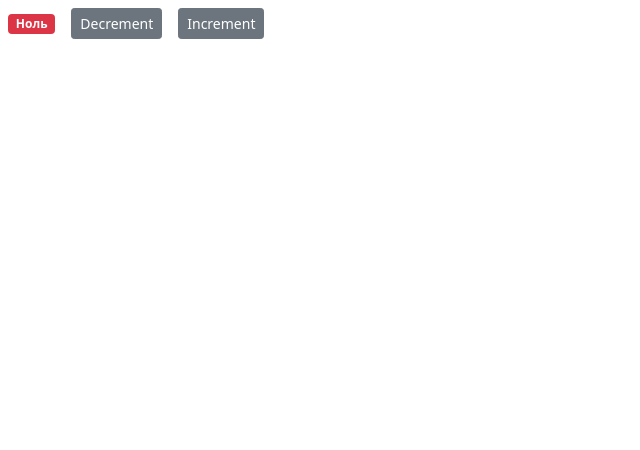
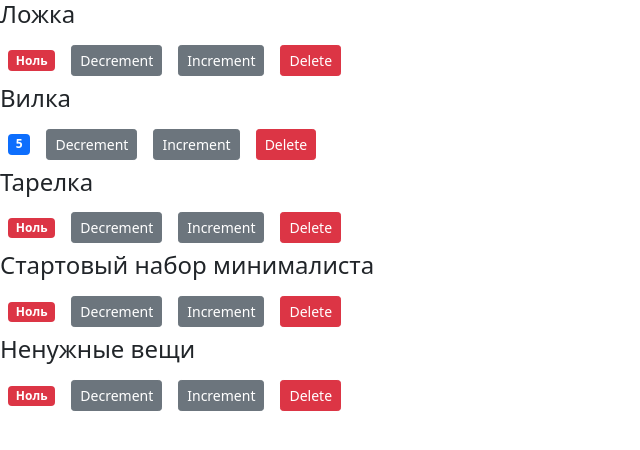
Before and after one commit to bublick/counter, a React (Create React App) app: page / in a window 1280 px wide. Shown: the top 450 px of the page, without its empty margins (0-640 px from the left). Built offline with nearby package versions, Linux system fonts and the light colour scheme.

Commit message:
Added counters entity and delete button

```diff
--- a/src/Component/counter.jsx
+++ b/src/Component/counter.jsx
@@ -1,24 +1,24 @@
 import React, { useState } from "react";
 
-const Counter = () => {
-  const [count, setCount] = useState(0);
+const Counter = (props) => {
+  const [value, setValue] = useState(props.value);
 
-  const formCount = () => {
-    return count === 0 ? "Ноль" : count;
+  const formValue = () => {
+    return value === 0 ? "Ноль" : value;
   };
 
-  const tags = ["tag1", "tag2", "tag3"];
   let classes = "badge m-2 bg-";
-  classes += count === 0 ? "danger" : "primary";
+  classes += value === 0 ? "danger" : "primary";
   const handleIncrement = (productId) => {
-    setCount(count + 1);
+    setValue(value + 1);
   };
   const handleDecrement = (productId) => {
-    if (count) setCount(count - 1);
+    if (value) setValue(value - 1);
   };
   return (
-    <>
-      <span className={classes}>{formCount()}</span>
+    <div>
+      <h4>{props.name}</h4>
+      <span className={classes}>{formValue()}</span>
       <button
         onClick={() => {
           handleDecrement({ id: 1 });
@@ -35,7 +35,13 @@ const Counter = () => {
       >
         Increment
       </button>
-    </>
+      <button
+        className="btn btn-danger btn-sm m-2"
+        onClick={() => props.onDelete(props.id)}
+      >
+        Delete
+      </button>
+    </div>
   );
 };
 
--- /dev/null
+++ b/src/Component/counters.jsx
@@ -0,0 +1,31 @@
+import React, { useState } from "react";
+import Counter from "./counter";
+
+const Counters = () => {
+  const [counters, setCounters] = useState([
+    { value: 0, id: 1, name: "Ложка" },
+    { value: 5, id: 2, name: "Вилка" },
+    { value: 0, id: 3, name: "Тарелка" },
+    { value: 0, id: 4, name: "Стартовый набор минималиста" },
+    { value: 0, id: 5, name: "Ненужные вещи" },
+  ]);
+  const deleteHandler = (id) => {
+    const newCountersArr = counters.filter((counter) => counter.id !== id);
+    setCounters(newCountersArr);
+  };
+  return (
+    <div>
+      {counters.map((counter) => (
+        <Counter
+          key={counter.id}
+          id={counter.id}
+          value={counter.value}
+          name={counter.name}
+          onDelete={deleteHandler}
+        />
+      ))}
+    </div>
+  );
+};
+
+export default Counters;
--- a/src/index.js
+++ b/src/index.js
@@ -1,16 +1,16 @@
-import React from 'react';
-import ReactDOM from 'react-dom';
-import './index.css';
-import App from './App';
-import reportWebVitals from './reportWebVitals';
+import React from "react";
+import ReactDOM from "react-dom";
+import "./index.css";
+import App from "./App";
+import reportWebVitals from "./reportWebVitals";
 import "bootstrap/dist/css/bootstrap.css";
-import Counter from './Component/counter'
+import Counters from "./Component/counters";
 
 ReactDOM.render(
   <React.StrictMode>
-    <Counter />
+    <Counters />
   </React.StrictMode>,
-  document.getElementById('root')
+  document.getElementById("root")
 );
 
 // If you want to start measuring performance in your app, pass a function
```
